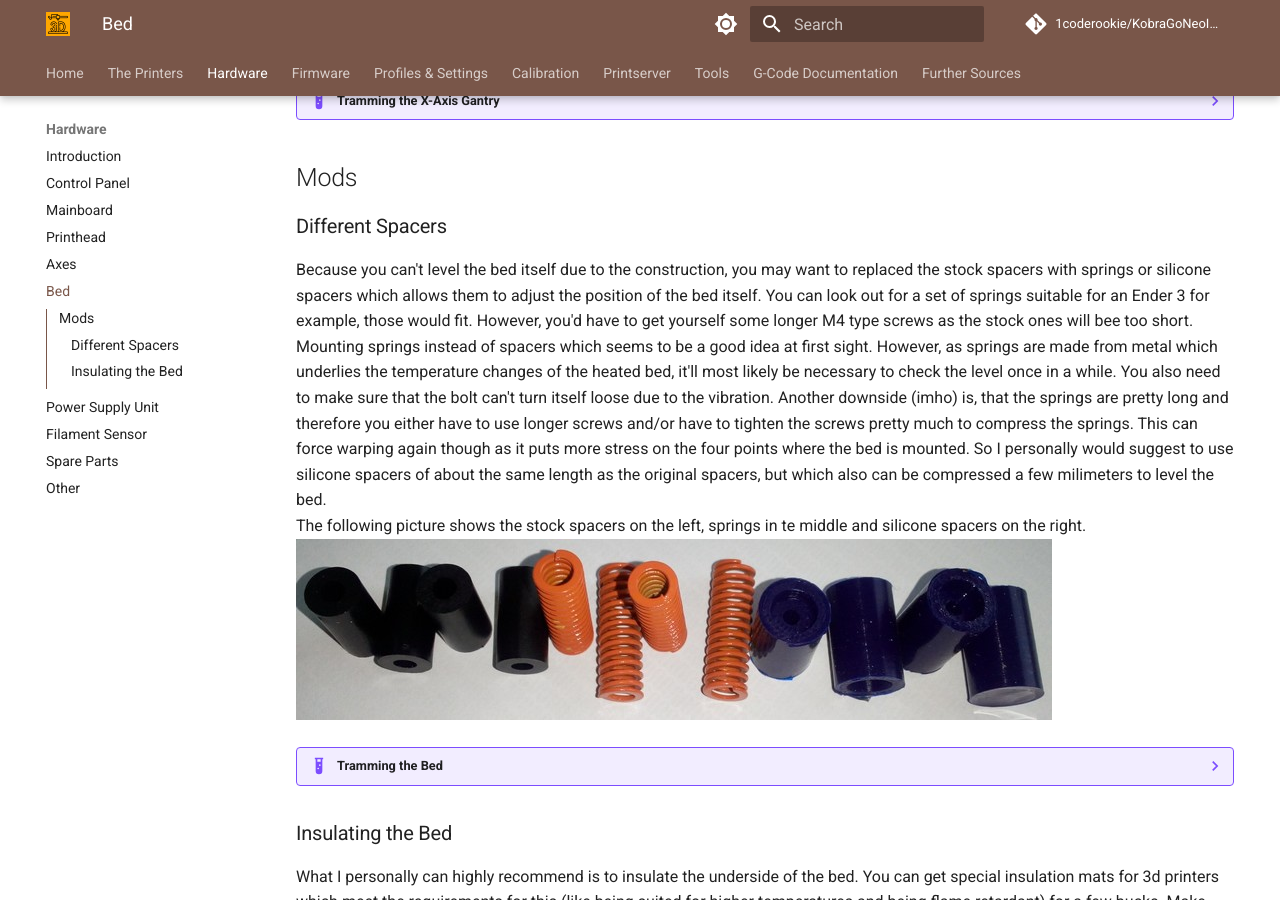
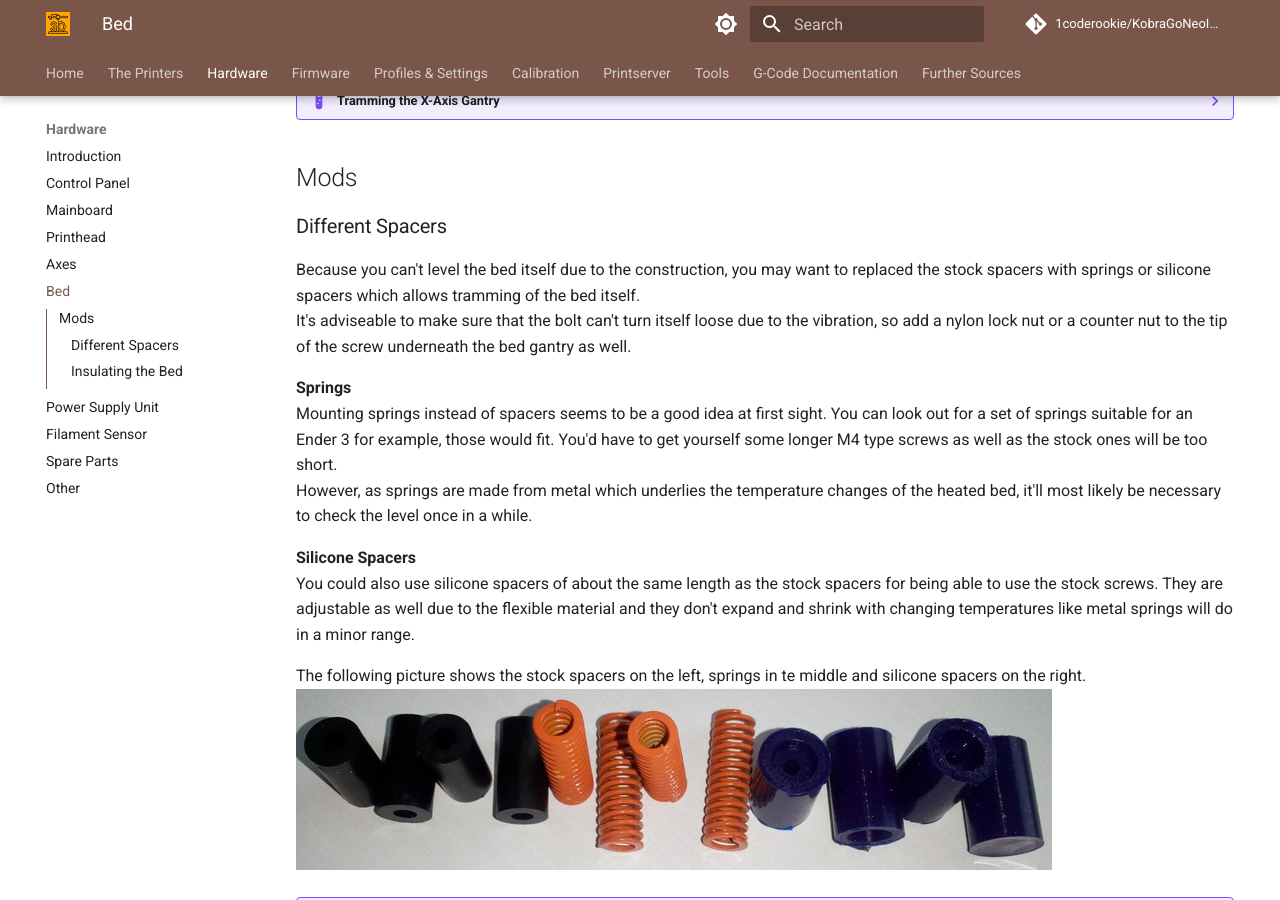
Before and after one commit to 1coderookie/KobraGoNeoInsights, an MkDocs documentation site: the page built from docs/hardware/bed.md, in a window 1280 px wide and 900 px high, scrolled down 2351 px. Built offline with MkDocs 1.6.1 and Material for MkDocs 9.7.7, drawn with Linux system fonts in a browser that asks for light colours; comment, search, counter and statistics services are not loaded.

Commit message:
Update bed.md

```diff
--- a/docs/hardware/bed.md
+++ b/docs/hardware/bed.md
@@ -137,32 +137,43 @@
 ## Mods
 
 ### Different Spacers
-Because you can't level the bed itself due to the construction, you may want to replaced the stock spacers with springs or silicone spacers which allows them to adjust the position of the bed itself. You can look out for a set of springs suitable for an Ender 3 for example, those would fit. However, you'd have to get yourself some longer M4 type screws as the stock ones will bee too short.
-Mounting springs instead of spacers which seems to be a good idea at first sight. However, as springs are made from metal which underlies the temperature changes of the heated bed, it'll most likely be necessary to check the level once in a while. You also need to make sure that the bolt can't turn itself loose due to the vibration. Another downside (imho) is, that the springs are pretty long and therefore you either have to use longer screws and/or have to tighten the screws pretty much to compress the springs. This can force warping again though as it puts more stress on the four points where the bed is mounted. So I personally would suggest to use silicone spacers of about the same length as the original spacers, but which also can be compressed a few milimeters to level the bed.
+Because you can't level the bed itself due to the construction, you may want to replaced the stock spacers with springs or silicone spacers which allows tramming of the bed itself.
+It's adviseable to make sure that the bolt can't turn itself loose due to the vibration, so add a nylon lock nut or a counter nut to the tip of the screw underneath the bed gantry as well.
+
+**Springs**
+Mounting springs instead of spacers seems to be a good idea at first sight. You can look out for a set of springs suitable for an Ender 3 for example, those would fit. You'd have to get yourself some longer M4 type screws as well as the stock ones will be too short.
+However, as springs are made from metal which underlies the temperature changes of the heated bed, it'll most likely be necessary to check the level once in a while.
+
+**Silicone Spacers**
+You could also use silicone spacers of about the same length as the stock spacers for being able to use the stock screws. They are adjustable as well due to the flexible material and they don't expand and shrink with changing temperatures like metal springs will do in a minor range.
+
 The following picture shows the stock spacers on the left, springs in te middle and silicone spacers on the right. <br> ![Spacers](../assets/images/bed_different-spacers_web.jpg)
 
 ??? example "Tramming the Bed"
 
     When you want to tram the bed by adjusting the tension of the springs or silicone spacers to pull down a side or an edge of the bed, be careful to not bend the bed itself by tightening up just one corner too much. Try to push down one side of the bed and adjust two screws at a time.
-    I personally tram the bed by adding just a little bit of load to the spacers, so that the bed doesn't wobble. Then I'm measuring the distance between the gantry of the bed and the bedplate in first place and adjust the four screws to get the same distance. After tramming the x-axis gantry in relation to the bed then, I proceed with an ABL. In case you're using Klipper like me, you can use the macro ["screws_tilt_adjust with the command SCREWS_TILT_CALCULATE"](https://www.klipper3d.org/Manual_Level.html#adjusting-bed-leveling-screws-using-the-bed-probe) to finetune the tramming of the bed.
+    I personally tram the bed by adding just a little bit of load to the spacers, so that the bed doesn't wobble. Then I'm measuring the distance between the tip of the ABL sensor and the bedplate where the screws are located in first place and adjust the four screws to get the same distance. Then I proceed with an ABL and look at the mesh and the values and repeat the steps if necessary.
+    For finetuning I add Kapton tape on the magnetic surface of the bed underneath the PEI plate to egalize warped or dented areas as much as possible.
+    In case you're using Klipper like me, you can use the macro ["screws_tilt_adjust with the command SCREWS_TILT_CALCULATE"](https://www.klipper3d.org/Manual_Level.html#adjusting-bed-leveling-screws-using-the-bed-probe) to finetune the tramming of the bed.
     When you're done, make sure the screws won't turn themselves loose due to the vibration, so add e.g. an additional lock nut as well.
     Also remember to check your z-offset as it'll most likely has to be adjusted.
 
 ### Insulating the Bed
 What I personally can highly recommend is to insulate the underside of the bed. You can get special insulation mats for 3d printers which meet the requirements for this (like being suited for higher temperatures and being flame retardant) for a few bucks. Make sure you order the correct size (preferrably a bit bigger) which is 230x230mm as that's the size of the bedplate itself.
+
 By insulating the bed the temperature won't fluctuate as much as before, it heats up faster and it takes less energy to keep the desired temperature (so you actually lower the power consumption). It also takes longer for the bed to cool down which became impressively clear after doing a PID tune for the bed and comparing the graphs of before and after adding the insulation (picture will come soon).
+
 After adding the insulation, the temperature didn't fluctuate anymore at all during a print even when I opened the window from time to time - the graph was just a straight line. So I'm highly satisfied with this actually.
 
 ??? example "Adding the Insulation"
 
-    Before I'll go into the steps about how to apply the insulation, I have to mention that you'll need longer spacers and screws due to the thickness of the insulation (which is about 9-10mm most of the time). You'll need to raise the whole bedplate to avoid contact between the insulation and the motor mount at the back of the contruction. If you use the beforementioned springs, you'll be fine as they are longer then the stock spacers anyway. If you'll use the stopck spacers or silicone spacers (which may be the same size like the stock spacers), you can add bolt nuts to raise the whole construction.
+    Before I'll go into the steps about how to apply the insulation, I have to mention that you'll need longer spacers and screws due to the thickness of the insulation (which is about 9-10mm most of the time). You'll need to raise the whole bedplate to avoid contact between the insulation and the motor mount at the back of the construction. If you use the beforementioned springs, you'll be fine as they are longer then the stock spacers anyway. If you'll use the stock spacers or silicone spacers of about the same size, you can add bolt nuts underneath to raise the bed.
 
     For adding the insulation, you need to dismount the bedplate from the gantry by taking out the four screws (remove the PEI coated plate first tho). Be careful with the wires when moving the plate. Put the plate onto the insulation (but don't peel off the protective layer of the adhesive yet!), align it and mark the four holes of the screws.
     Then place the bed upside down on a flat and clean surface - wipe the surface beforehand tho to make sure that there's no dirt or even metal chips which would press into or stick onto the magnetic surface. Now use IPA or (which I prefer) silicone remover to wipe the underside of the bed where the insulation should be applied to and clean off any dirt or grease from your fingers.
     Now lay down the insulation onto the bed like if you would apply it (but still with the protective layer on the adhesive!) and adjust the position. Mark the area where the wires are connected to the bed as well and cut away that part of the insulation. Place the spacers above the premarked holes and cut away the insulation in that area as well, so that the spacers will touch the plate later without any insulation between.
     When it comes down to finally apply the insulation, I personally used Kapton tape and put it onto the whole bedplate first, just in case I'd have to tear off the insulation in the future. I also added two layers of Kapton tape especially above the contacts and the little piece of foam of the thermistor in the center of the bed and marked that area roughly at the insulation, just in case I'd have to replace the thermistor in the future.
-    Once everything is done and prepared, you can finally apply the insulation. Make sure you start at one side to avoid any bubbles, you want the insulation to stick on the bed equally. If some of the insulation protrudes beyond the plate, cut it off.
-    Then add the spacers and the screws and mount the bed onto the gantry again. Make sure that the insulation doesn't touch the construction and the motor mount at the back, the bed has to move as free as before.
-    In case you used adjustable spacers, tram the bed. Also tram the x-axis gantry again in relation to the bed itself.
+    Once everything is done and prepared, you can finally apply the insulation. Make sure you start at one side to avoid any bubbles, you want the insulation to stick on the bed equally. If some of the insulation protrudes beyond the plate, cut it off. I highly recommend to additionally secure the insulation by using some pieces of Kapton tape as well to ensure that the edges and sides of the insulation won't come loose.
+    Then add the spacers and the screws and mount the bed onto the gantry again. Make sure that the insulation doesn't touch the construction and the motor mount at the back, the bed has to move as free as before. If you used adjustable spacers, tram the bed again.
     When switching on the printer, make sure you proceed with adjusting the z-offset due to the raised bed and execute an ABL procedure as well as a PID tuning of the bed now and save the new values to the EEPROM.
     (Pictures will come soon.)
```
